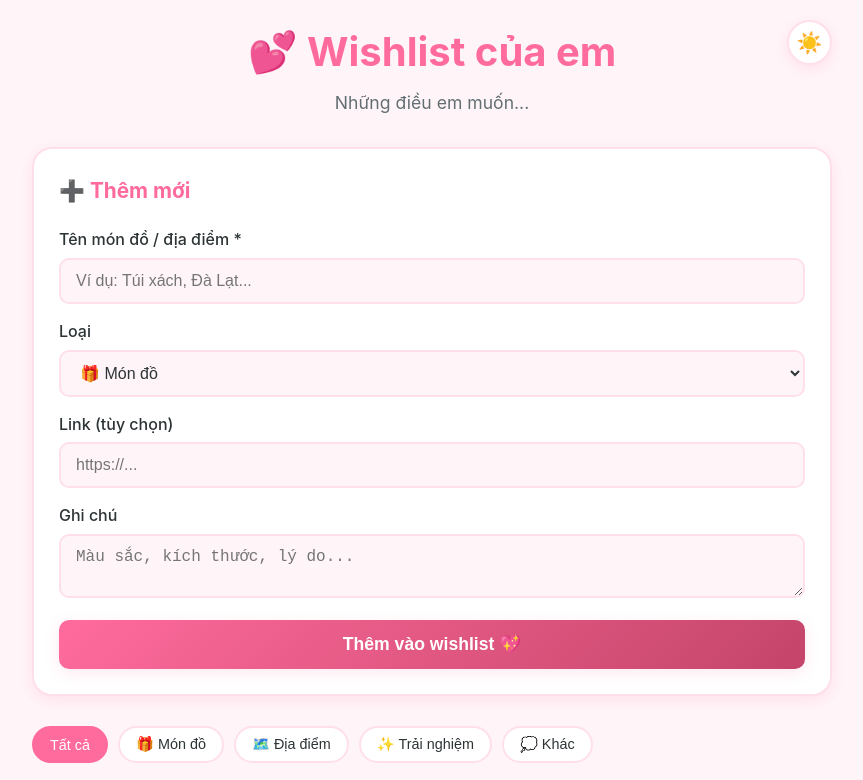
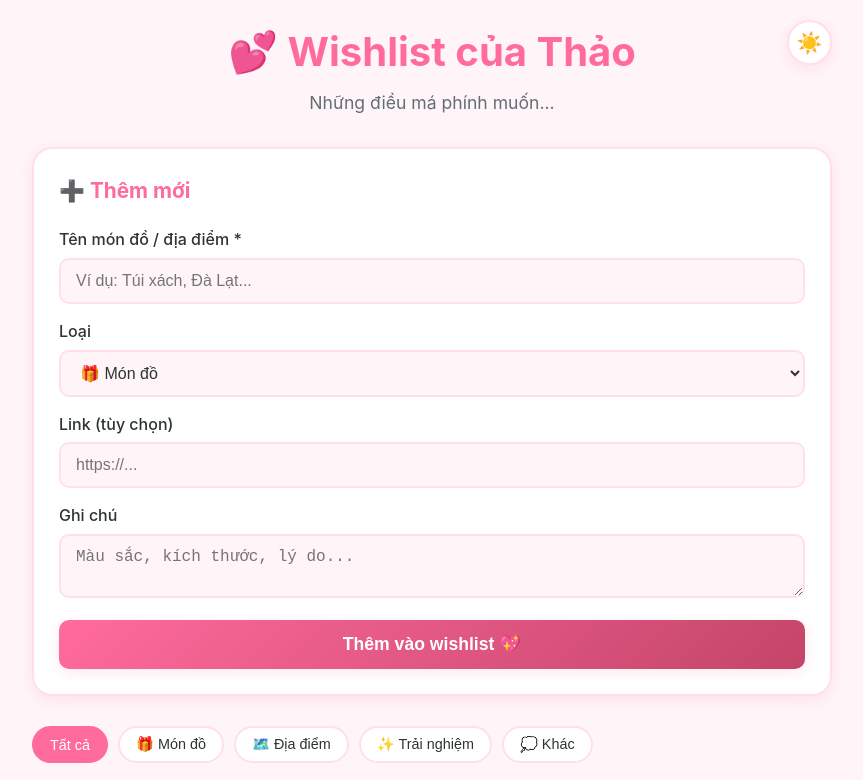
Before and after one commit to Alec61004/wishlist-vo-yeu, a plain HTML site: page index.html in a window 1280 px wide. Shown: the top 780 px of the page, without its empty margins (208-1071 px from the left). Drawn offline with Linux system fonts and the light colour scheme.

Commit message:
Update index.html

```diff
--- a/index.html
+++ b/index.html
@@ -9,8 +9,8 @@
 <body>
     <div class="container">
         <header>
-            <h1>💕 Wishlist của em</h1>
-            <p class="subtitle">Những điều em muốn...</p>
+            <h1>💕 Wishlist của Thảo</h1>
+            <p class="subtitle">Những điều má phính muốn...</p>
             <button id="themeToggle" class="theme-toggle" aria-label="Toggle dark mode">
                 <span class="sun">☀️</span>
                 <span class="moon">🌙</span>
```
